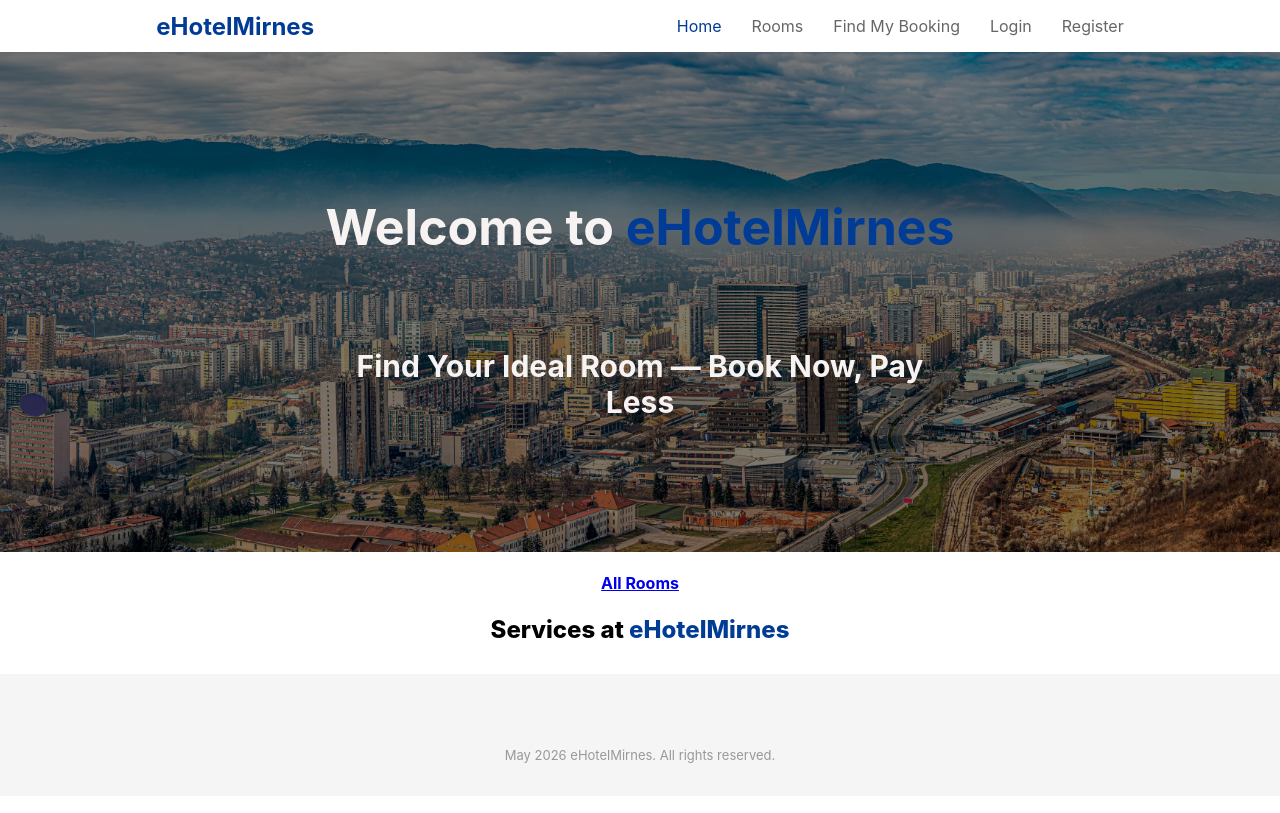
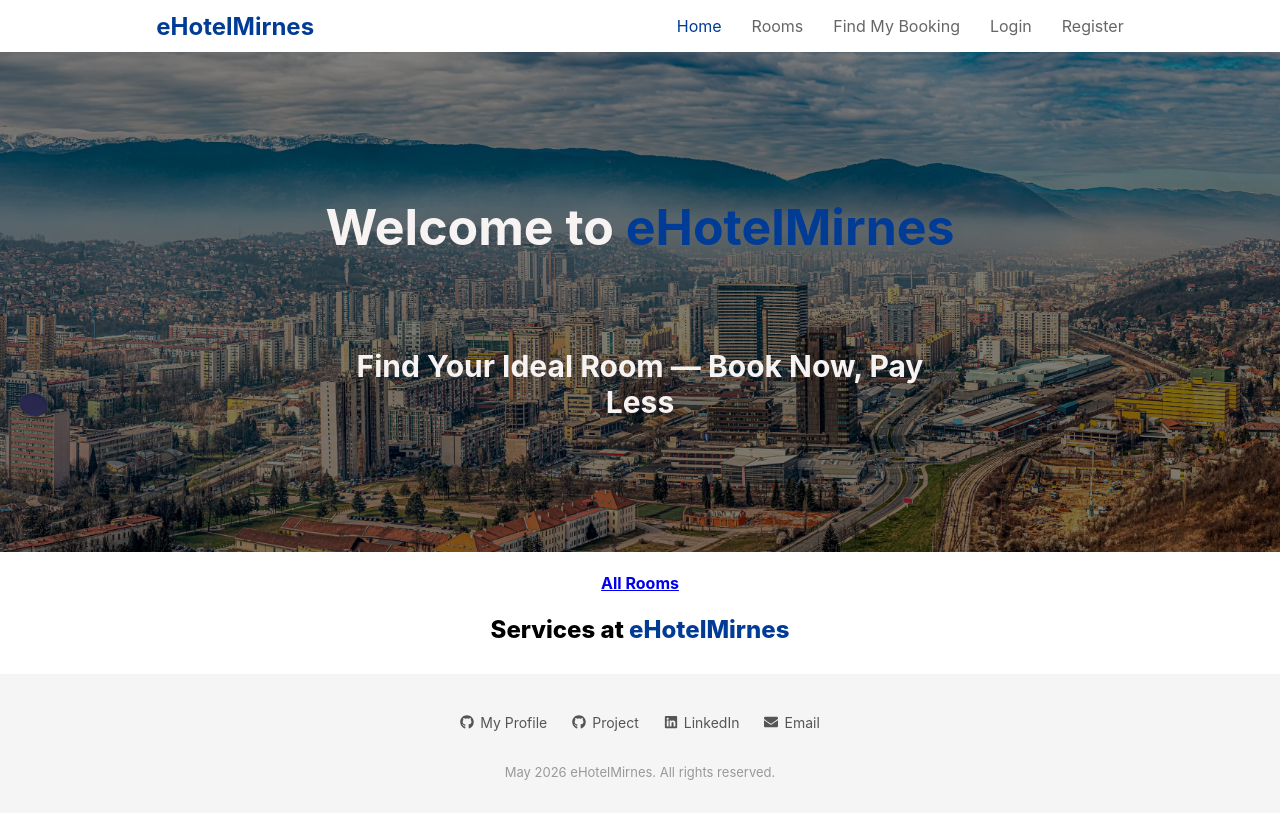
Before and after one commit to mbulic97/eHotelMirnes, a React (Create React App) app in the folder frontend/: page /home in a window 1280 px wide. Built offline with nearby package versions, Linux system fonts and the light colour scheme.

Commit message:
style: update footer with social links and icons

```diff
--- a/frontend/package.json
+++ b/frontend/package.json
@@ -11,6 +11,7 @@
     "react": "^19.2.5",
     "react-datepicker": "^9.1.0",
     "react-dom": "^19.2.5",
+    "react-icons": "^5.6.0",
     "react-router-dom": "^7.14.2",
     "react-scripts": "5.0.1",
     "web-vitals": "^2.1.4"
--- a/frontend/src/component/common/Footer.css
+++ b/frontend/src/component/common/Footer.css
@@ -11,3 +11,23 @@
     color: #999;
     font-size: 13px;
 }
+.footer-social {
+    display: flex;
+    justify-content: center;
+    gap: 25px;
+    flex-wrap: wrap;
+}
+
+.footer-social a {
+    display: flex;
+    align-items: center;
+    gap: 6px;
+    text-decoration: none;
+    color: #555;
+    font-size: 14px;
+    transition: 0.3s;
+}
+
+.footer-social a:hover {
+    color: #003b95;
+}
--- a/frontend/src/component/common/Footer.jsx
+++ b/frontend/src/component/common/Footer.jsx
@@ -1,8 +1,28 @@
 import React from "react";
 import './Footer.css'
+import { FaGithub, FaLinkedin, FaEnvelope } from "react-icons/fa";
 const Footer = () => {
     return (
         <footer className="footer">
+            <div className="footer-social">
+
+                <a href="https://github.com/mbulic97" target="_blank" rel="noreferrer">
+                    <FaGithub /> My Profile
+                </a>
+
+                <a href="https://github.com/mbulic97/eHotelMirnes" target="_blank" rel="noreferrer">
+                    <FaGithub /> Project
+                </a>
+
+                <a href="https://www.linkedin.com/in/mirnes-buli%C4%87-0b74771a4/" target="_blank" rel="noreferrer">
+                    <FaLinkedin /> LinkedIn
+                </a>
+
+                <a href="mailto:mirnes-bulic@hotmail.com">
+                    <FaEnvelope /> Email
+                </a>
+
+            </div>
             <div className="footer-bottom">
                 <p>May 2026 eHotelMirnes. All rights reserved.</p>
             </div>
```
Also changed, not shown: 1 other file (tests, documents, lock files or other folders).
